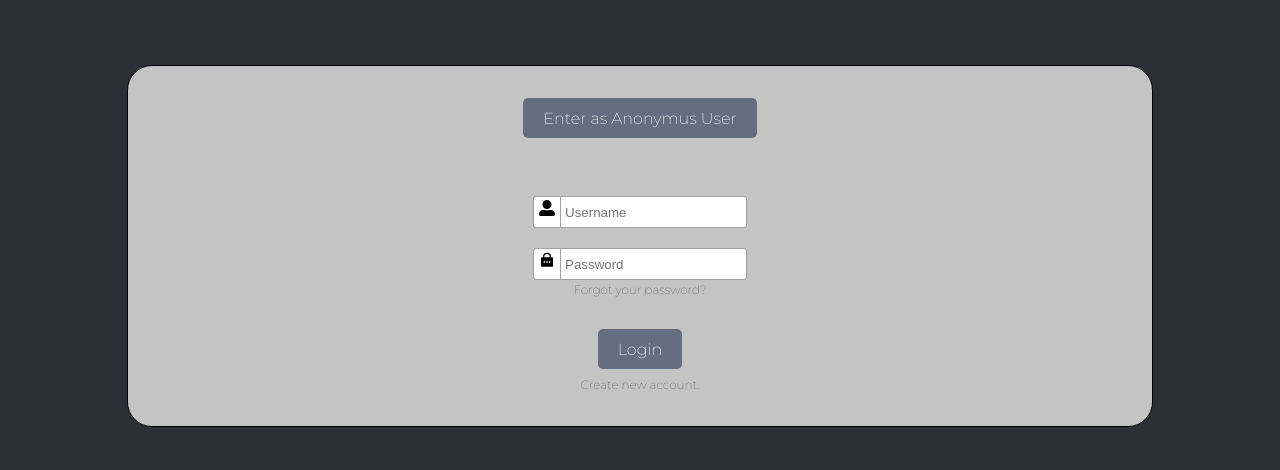
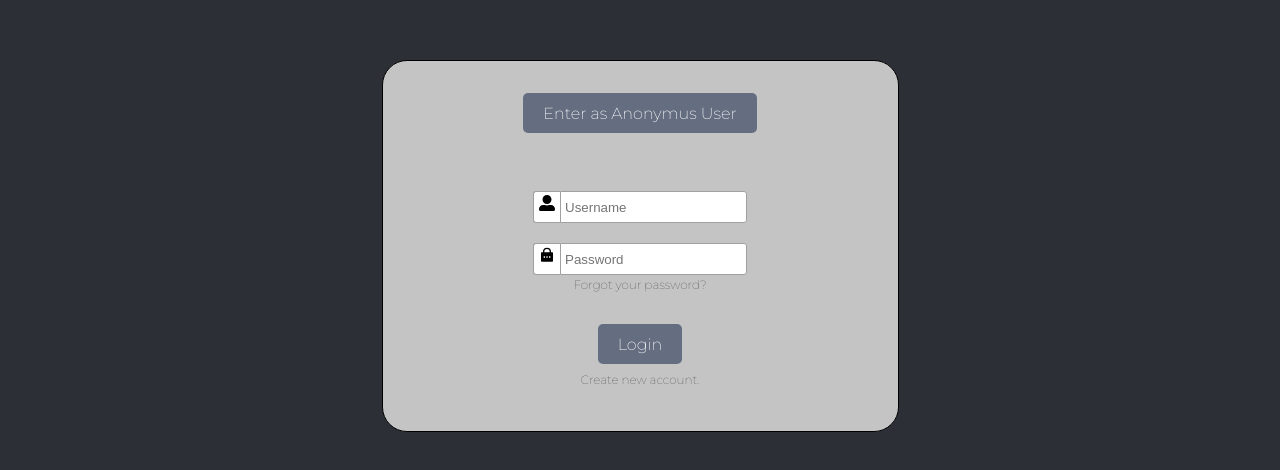
Before and after one commit to Andre-Sacilotti/react-realtime-chat, a React (Create React App) app: page / in a window 1280 px wide. Shown: the part 154-624 px from the top of the page. Built offline with nearby package versions, Linux system fonts and the light colour scheme.

Commit message:
Tela de login finalizado com mediaqueries

```diff
--- a/src/components/CustomInput/CustomInput.js
+++ b/src/components/CustomInput/CustomInput.js
@@ -51,7 +51,7 @@ const CustomInput = (props) => {
                     {props.icon}
                 </InputIconDiv>
 
-                <Input placeholder={props.children}/>
+                <Input type={props.type ? props.type : "text"} placeholder={props.children}/>
             </InputDiv>
 
         </div>
--- a/src/components/LoginBox/LoginBox.js
+++ b/src/components/LoginBox/LoginBox.js
@@ -9,9 +9,18 @@ import {RiLockPasswordFill} from "react-icons/ri"
 const LoginBoxDiv = styled.div`
   border: 1px solid black;
   border-radius: 25px;
-  height: 45%;
+  height: 55%;
   width: 80%;
   background-color: #C4C4C4;
+
+  @media(min-height: 668px){
+    height: 370px;
+  }
+
+
+  @media(min-width: 650px){
+    width: 515px;
+  }
 `
 
 const ForgetPassDiv = styled.div`
@@ -64,6 +73,7 @@ const LoginBox = () => {
                     >Username</CustomInput>
 
                     <CustomInput
+                        type={"password"}
                         icon={<RiLockPasswordFill style={{verticalAlign: 'bottom'}} />}
                     >Password</CustomInput>
 
```
Also changed, not shown: 1 other file (tests, documents, lock files or other folders).
